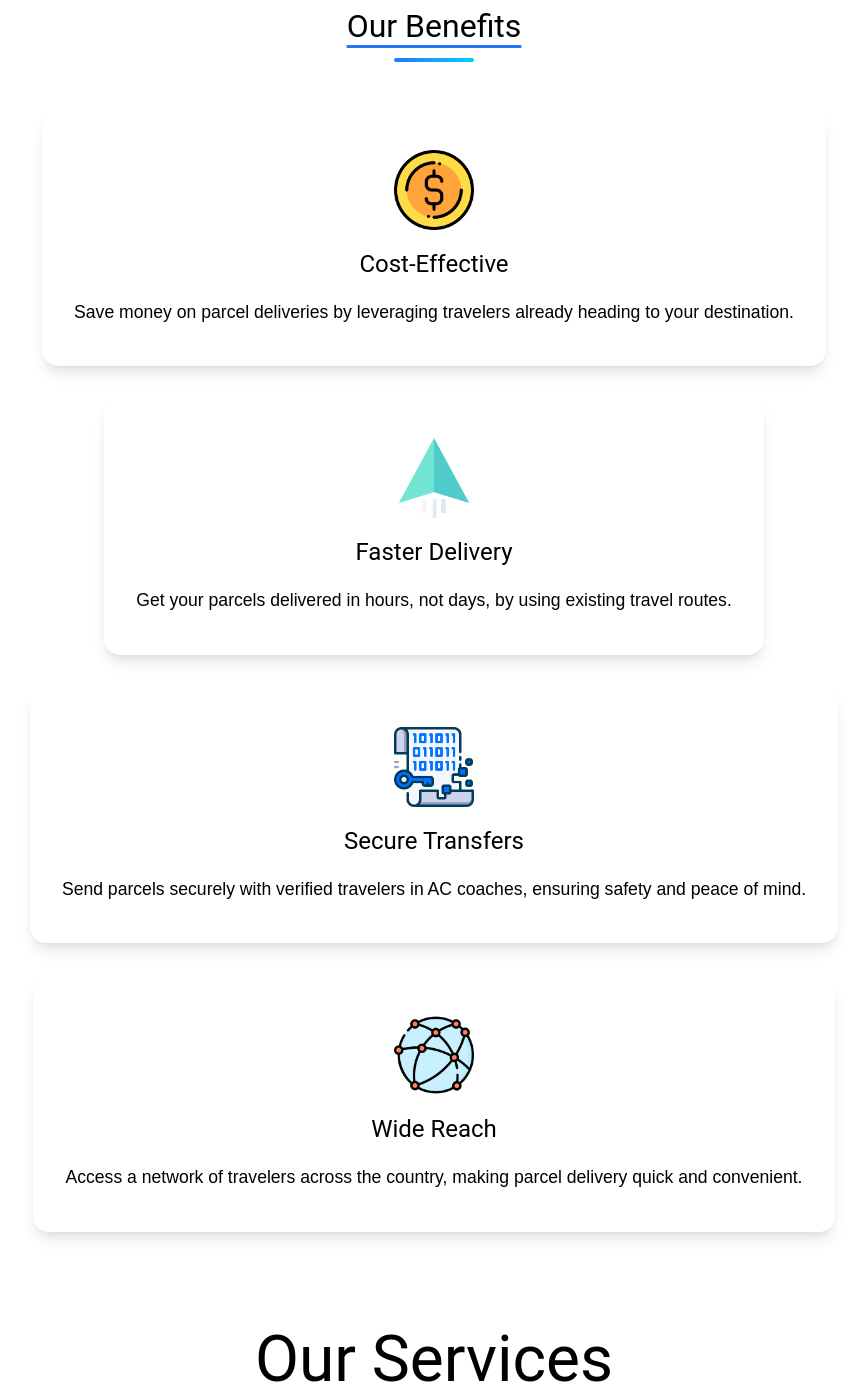
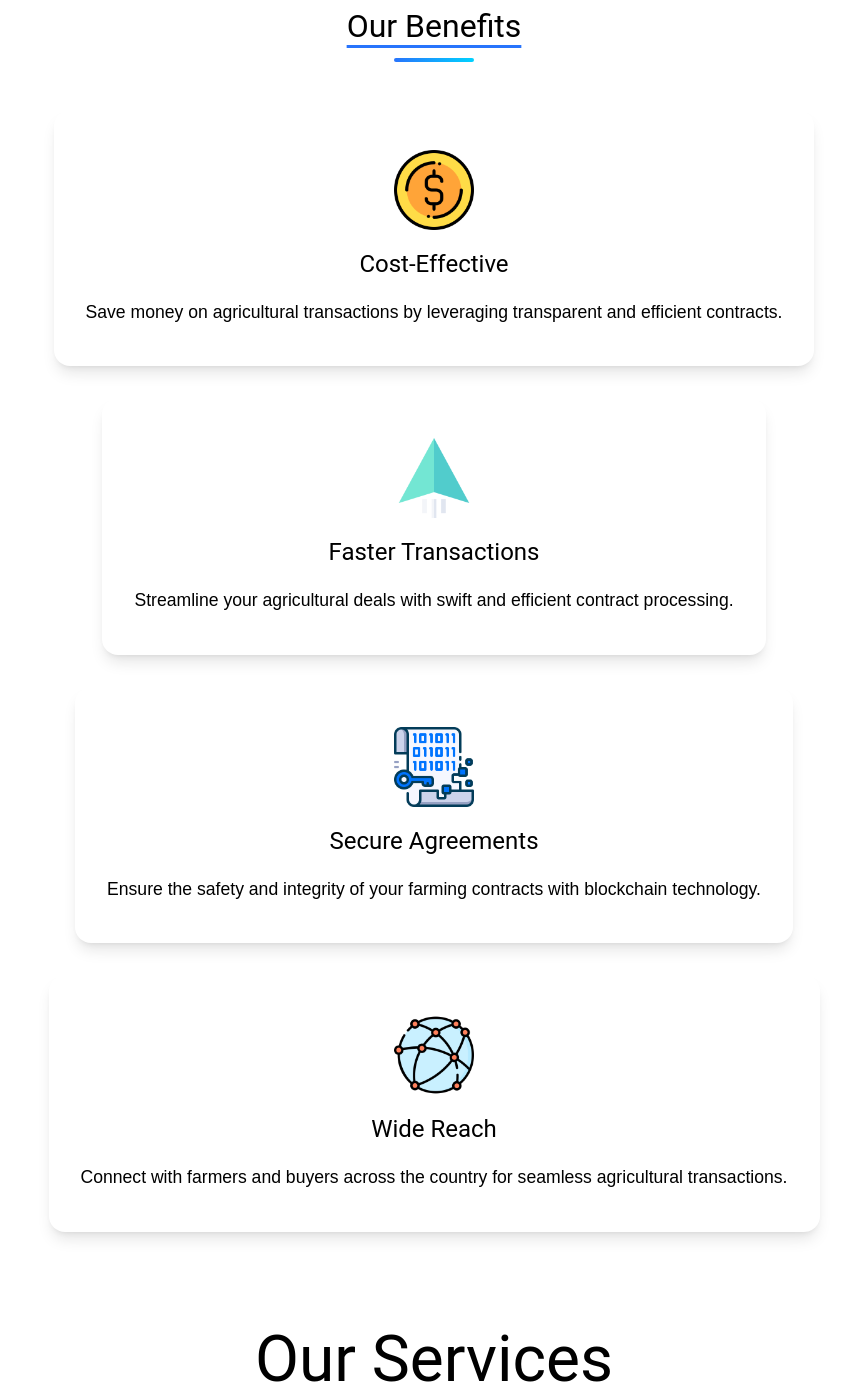
Before and after one commit to tusharsharma5347/KrishiConnect, a React (Create React App) app in the folder frontend/: page / in a window 1280 px wide. Shown: the part 1138-2527 px from the top of the page, without its empty margins (206-1073 px from the left). Built offline with nearby package versions, Linux system fonts and the light colour scheme.

Commit message:
benifits section

```diff
--- a/frontend/src/components/Benefits.js
+++ b/frontend/src/components/Benefits.js
@@ -1,66 +1,69 @@
-// import React from 'react'
+
+// import React from "react";
+
 // const Benefits = () => {
-//     return (
-//         <div className='mt-[2rem] flex flex-col'>
-//             <div className='flex flex-col gap-[0.2rem] px-[4rem] '>
+//   return (
+//     <div className="mt-[4rem] flex flex-col">
+//       <div className="flex flex-col items-center gap-[0.5rem] mb-[3rem]">
+//         <h3 className="text-bold text-[2rem] underline underline-offset-8 decoration-[#2874fc]">
+//           Our Benefits
+//         </h3>
+//         <div className="h-[0.25rem] w-[5rem] bg-gradient-to-r from-[#2874fc] to-[#00d2ff] rounded-full" />
+//       </div>
+//       <div className="flex flex-wrap justify-center gap-[2rem]">
+//         <div className="flex flex-col shadow-lg px-8 py-10 bg-white hover:text-white hover:bg-gradient-to-r from-[#2874fc] to-[#00d2ff] transform hover:-translate-y-2 transition ease-in-out duration-300 rounded-2xl">
+//           <div className="flex flex-col gap-[1rem] items-center">
+//             <img src="/dollar.png" className="w-[5rem]" alt="" />
+//             <h3 className="text-bold text-[1.5rem] text-center">
+//               Cost-Effective
+//             </h3>
+//           </div>
+//           <p className="w-full text-center mt-[1rem] text-[1.1rem] leading-relaxed">
+//             Save money on parcel deliveries by leveraging travelers already
+//             heading to your destination.
+//           </p>
+//         </div>
+//         <div className="flex flex-col shadow-lg px-8 py-10 bg-white hover:text-white hover:bg-gradient-to-r from-[#2874fc] to-[#00d2ff] transform hover:-translate-y-2 transition ease-in-out duration-300 rounded-2xl">
+//           <div className="flex flex-col gap-[1rem] items-center">
+//             <img src="/innovation.png" className="w-[5rem]" alt="" />
+//             <h3 className="text-bold text-[1.5rem] text-center">
+//               Faster Delivery
+//             </h3>
+//           </div>
+//           <p className="w-full text-center mt-[1rem] text-[1.1rem] leading-relaxed">
+//             Get your parcels delivered in hours, not days, by using existing
+//             travel routes.
+//           </p>
+//         </div>
+//         <div className="flex flex-col shadow-lg px-8 py-10 bg-white hover:text-white hover:bg-gradient-to-r from-[#2874fc] to-[#00d2ff] transform hover:-translate-y-2 transition ease-in-out duration-300 rounded-2xl">
+//           <div className="flex flex-col gap-[1rem] items-center">
+//             <img src="/data-encryption.png" className="w-[5rem]" alt="" />
+//             <h3 className="text-bold text-[1.5rem] text-center">
+//               Secure Transfers
+//             </h3>
+//           </div>
+//           <p className="w-full text-center mt-[1rem] text-[1.1rem] leading-relaxed">
+//             Send parcels securely with verified travelers in AC coaches,
+//             ensuring safety and peace of mind.
+//           </p>
+//         </div>
+//         <div className="flex flex-col shadow-lg px-8 py-10 bg-white hover:text-white hover:bg-gradient-to-r from-[#2874fc] to-[#00d2ff] transform hover:-translate-y-2 transition ease-in-out duration-300 rounded-2xl">
+//           <div className="flex flex-col gap-[1rem] items-center">
+//             <img src="/global-network.png" className="w-[5rem]" alt="" />
+//             <h3 className="text-bold text-[1.5rem] text-center">Wide Reach</h3>
+//           </div>
+//           <p className="w-full text-center mt-[1rem] text-[1.1rem] leading-relaxed">
+//             Access a network of travelers across the country, making parcel
+//             delivery quick and convenient.
+//           </p>
+//         </div>
+//       </div>
+//     </div>
+//   );
+// };
 
-//                 <h3 className='text-bold text-[1.4rem] underline-offset-4'>Our Benefits</h3>
-//                 <div className='h-[0.2rem] w-[5rem] bg-[#2874fc]' />
-//             </div>
-//             <div className='flex mx-auto gap-[4rem]'>
-//                 <div className='flex flex-col shadow-xl px-6 py-6 hover:text-white hover:bg-[#2874fc] ease-in-out duration-300 rounded-xl'>
-//                     <div className='flex flex-col gap-[0.2rem] items-center'>
+// export default Benefits;
 
-//                         <img src="/dollar.png" className='w-[4rem]' alt="" />
-//                         <div className='flex items-center'>
-
-//                             <h3 className='text-bold text-[1.3rem] '>Transaction Fee</h3>
-//                         </div>
-//                     </div>
-//                     <h3 className='w-[12rem] yantramanav-regular'>Enjoy reduced transaction fees thanks to our  finance principles, cutting unnecessary costs and maximizing your returns.</h3>
-//                 </div>
-//                 <div className='flex flex-col shadow-xl px-6 py-6 hover:text-white hover:bg-[#2874fc] ease-in-out duration-300 rounded-xl'>
-//                     <div className='flex flex-col gap-[0.2rem] items-center'>
-
-//                         <img src="/innovation.png" className='w-[4rem]' alt="" />
-//                         <div className='flex items-center'>
-
-//                             <h3 className='text-bold text-[1.3rem]'>Rapid Transfer</h3>
-//                         </div>
-//                     </div>
-//                     <h3 className='w-[12rem] yantramanav-regular'>Experience lightning-fast transactions ensuring swift and seamless transfers across borders in seconds, not days.</h3>
-//                 </div>
-//                 <div className='flex flex-col shadow-xl px-6 py-6 hover:text-white hover:bg-[#2874fc] ease-in-out duration-300 rounded-xl'>
-//                     <div className='flex flex-col gap-[0.2rem] items-center'>
-
-//                         <img src="/data-encryption.png" className='w-[4rem]' alt="" />
-//                         <div className='flex items-center'>
-
-//                             <h3 className='text-bold text-[1.3rem]'>Safe and Secure</h3>
-//                         </div>
-//                     </div>
-//                     <h3 className='w-[12rem] yantramanav-regular'>Rest easy knowing your transactions are fortified with blockchain smart contracts. Your financial assets are safeguarded like never before.</h3>
-//                 </div>
-//                 <div className='flex flex-col shadow-xl px-6 py-6 hover:text-white hover:bg-[#2874fc] ease-in-out duration-300 rounded-xl'>
-//                     <div className='flex flex-col gap-[0.2rem] items-center'>
-
-//                         <img src="/global-network.png" className='w-[4rem]' alt="" />
-//                         <div className='flex items-center'>
-
-//                             <h3 className='text-bold text-[1.3rem]'>Globally Accessible</h3>
-//                         </div>
-//                     </div>
-//                     <h3 className='w-[12rem] yantramanav-regular'>Seamlessly conduct transactions across the globe with ease, empowering you to manage your finances regardless of your location.</h3>
-//                 </div>
-
-//             </div>
-//         </div>
-//     )
-// }
-
-// export default Benefits
-
-//2nd part
 import React from "react";
 
 const Benefits = () => {
@@ -75,48 +78,44 @@ const Benefits = () => {
       <div className="flex flex-wrap justify-center gap-[2rem]">
         <div className="flex flex-col shadow-lg px-8 py-10 bg-white hover:text-white hover:bg-gradient-to-r from-[#2874fc] to-[#00d2ff] transform hover:-translate-y-2 transition ease-in-out duration-300 rounded-2xl">
           <div className="flex flex-col gap-[1rem] items-center">
-            <img src="/dollar.png" className="w-[5rem]" alt="" />
+            <img src="/dollar.png" className="w-[5rem]" alt="Cost-Effective" />
             <h3 className="text-bold text-[1.5rem] text-center">
               Cost-Effective
             </h3>
           </div>
           <p className="w-full text-center mt-[1rem] text-[1.1rem] leading-relaxed">
-            Save money on parcel deliveries by leveraging travelers already
-            heading to your destination.
+            Save money on agricultural transactions by leveraging transparent and efficient contracts.
           </p>
         </div>
         <div className="flex flex-col shadow-lg px-8 py-10 bg-white hover:text-white hover:bg-gradient-to-r from-[#2874fc] to-[#00d2ff] transform hover:-translate-y-2 transition ease-in-out duration-300 rounded-2xl">
           <div className="flex flex-col gap-[1rem] items-center">
-            <img src="/innovation.png" className="w-[5rem]" alt="" />
+            <img src="/innovation.png" className="w-[5rem]" alt="Faster Delivery" />
             <h3 className="text-bold text-[1.5rem] text-center">
-              Faster Delivery
+              Faster Transactions
             </h3>
           </div>
           <p className="w-full text-center mt-[1rem] text-[1.1rem] leading-relaxed">
-            Get your parcels delivered in hours, not days, by using existing
-            travel routes.
+            Streamline your agricultural deals with swift and efficient contract processing.
           </p>
         </div>
         <div className="flex flex-col shadow-lg px-8 py-10 bg-white hover:text-white hover:bg-gradient-to-r from-[#2874fc] to-[#00d2ff] transform hover:-translate-y-2 transition ease-in-out duration-300 rounded-2xl">
           <div className="flex flex-col gap-[1rem] items-center">
-            <img src="/data-encryption.png" className="w-[5rem]" alt="" />
+            <img src="/data-encryption.png" className="w-[5rem]" alt="Secure Transfers" />
             <h3 className="text-bold text-[1.5rem] text-center">
-              Secure Transfers
+              Secure Agreements
             </h3>
           </div>
           <p className="w-full text-center mt-[1rem] text-[1.1rem] leading-relaxed">
-            Send parcels securely with verified travelers in AC coaches,
-            ensuring safety and peace of mind.
+            Ensure the safety and integrity of your farming contracts with blockchain technology.
           </p>
         </div>
         <div className="flex flex-col shadow-lg px-8 py-10 bg-white hover:text-white hover:bg-gradient-to-r from-[#2874fc] to-[#00d2ff] transform hover:-translate-y-2 transition ease-in-out duration-300 rounded-2xl">
           <div className="flex flex-col gap-[1rem] items-center">
-            <img src="/global-network.png" className="w-[5rem]" alt="" />
+            <img src="/global-network.png" className="w-[5rem]" alt="Wide Reach" />
             <h3 className="text-bold text-[1.5rem] text-center">Wide Reach</h3>
           </div>
           <p className="w-full text-center mt-[1rem] text-[1.1rem] leading-relaxed">
-            Access a network of travelers across the country, making parcel
-            delivery quick and convenient.
+            Connect with farmers and buyers across the country for seamless agricultural transactions.
           </p>
         </div>
       </div>
```
